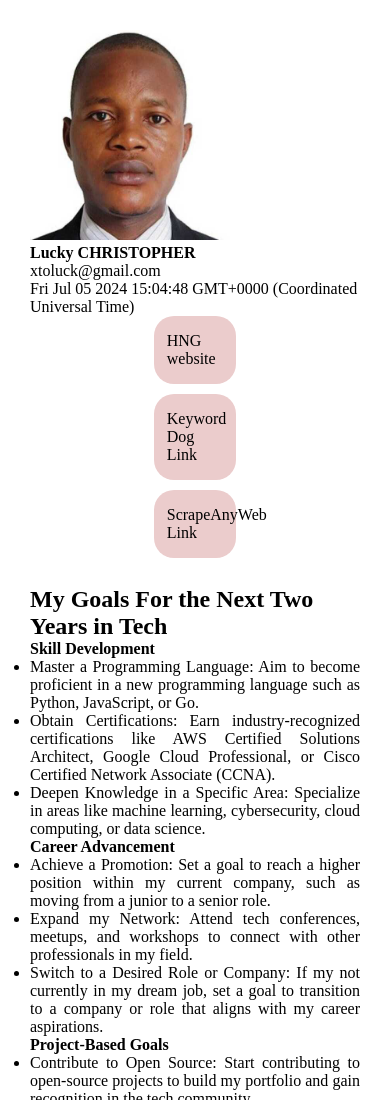
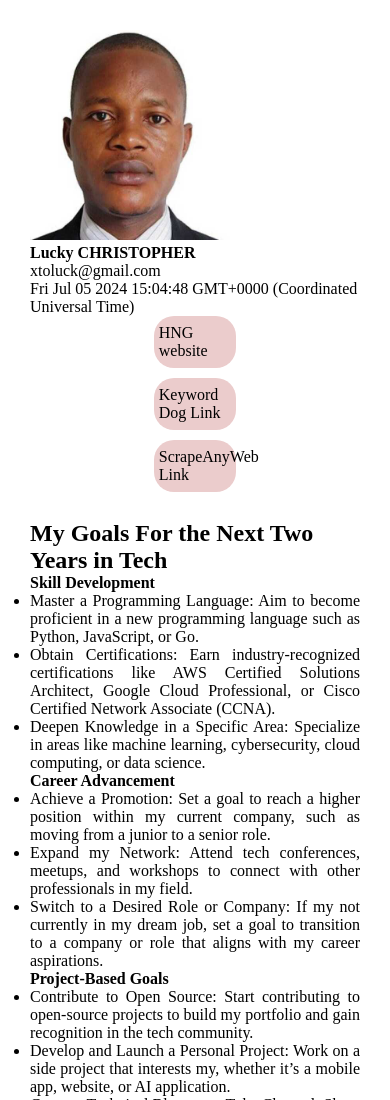
Before and after one commit to xtoluck/personalprofile, a plain HTML site: page index.html in a window 390 px wide. Shown: the top 1100 px of the page. Drawn offline with Linux system fonts and the light colour scheme.

Commit message:
Add files via upload

```diff
--- a/style.css
+++ b/style.css
@@ -96,7 +96,7 @@ li {
   .hngW {
     width: 25%;
     height: auto;
-    padding: 16px 13px;
+    padding: 8px 5px;
   }
   /*body {
     margin: 0;
```
